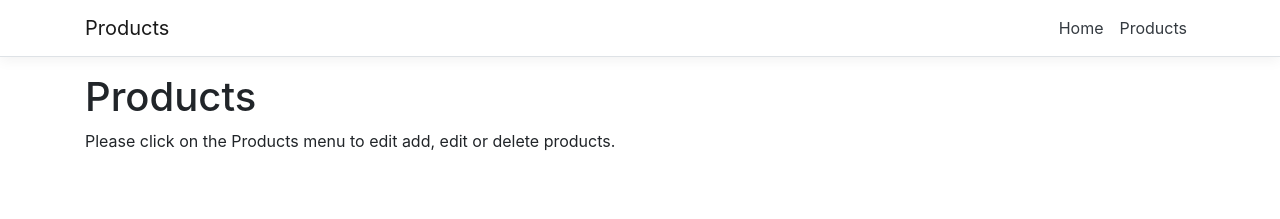
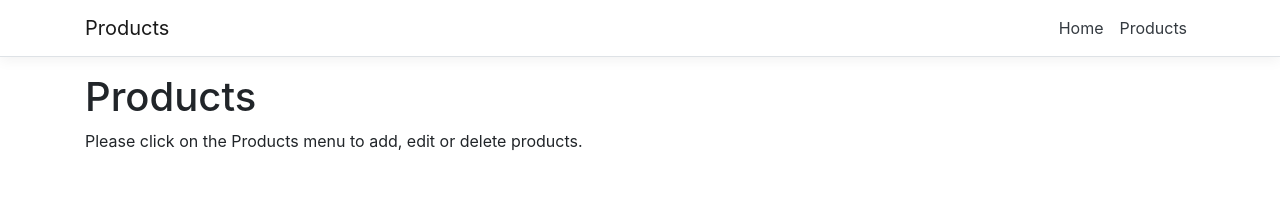
Before and after one commit to tmrfouad/Products, an Angular app in the folder Products.Web/ClientApp/: page / in a window 1280 px wide. Shown: the top 219 px of the page. Built offline with nearby package versions, Linux system fonts and the light colour scheme.

Commit message:
remove extra word

```diff
--- a/Products.Web/ClientApp/src/app/home/home.component.html
+++ b/Products.Web/ClientApp/src/app/home/home.component.html
@@ -1,4 +1,4 @@
 <h1>Products</h1>
 <p>
-  Please click on the Products menu to edit add, edit or delete products.
+  Please click on the Products menu to add, edit or delete products.
 </p>
```
